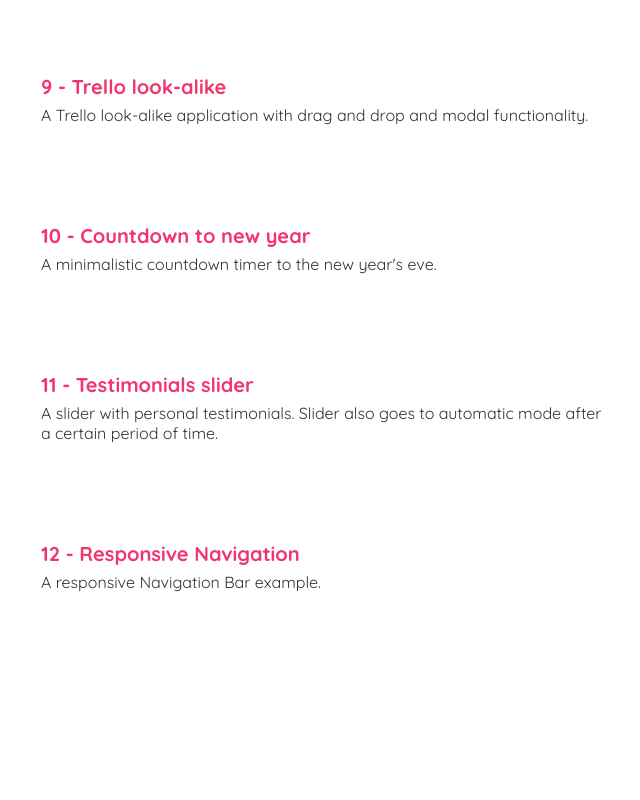
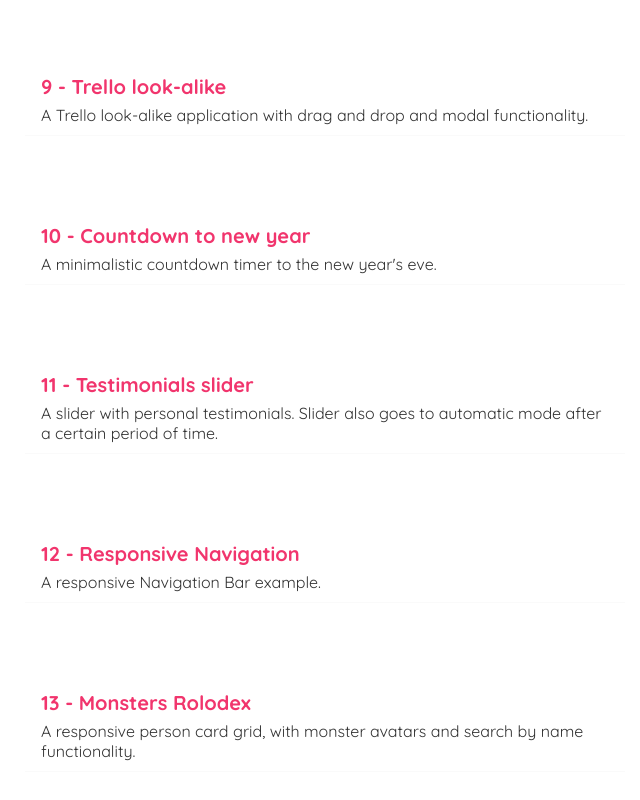
Before and after one commit to uros-projects/portfolio, a React (Create React App) app: page / in a window 1280 px wide. Shown: the part 1505-2305 px from the top of the page, without its empty margins (315-955 px from the left). Before the commit the page ends 2188 px from the top, so only its background shows below. Built offline with nearby package versions, Linux system fonts and the light colour scheme; the HTML template or start-up script is replaced by a standard one.

Commit message:
Added Monsters Rolodex project

```diff
--- a/src/projects-list.js
+++ b/src/projects-list.js
@@ -71,7 +71,12 @@
         url: 'https://uros-projects.github.io/responsive-navigation/',
         description: "A responsive Navigation Bar example.",
     },
-
+    {
+        id: 13,
+        name: 'Monsters Rolodex',
+        url: 'https://uros-projects.github.io/monsters-rolodex/',
+        description: "A responsive person card grid, with monster avatars and search by name functionality.",
+    },
 
 ];
 
```
Also changed, not shown: 1 other file (tests, documents, lock files or other folders).
